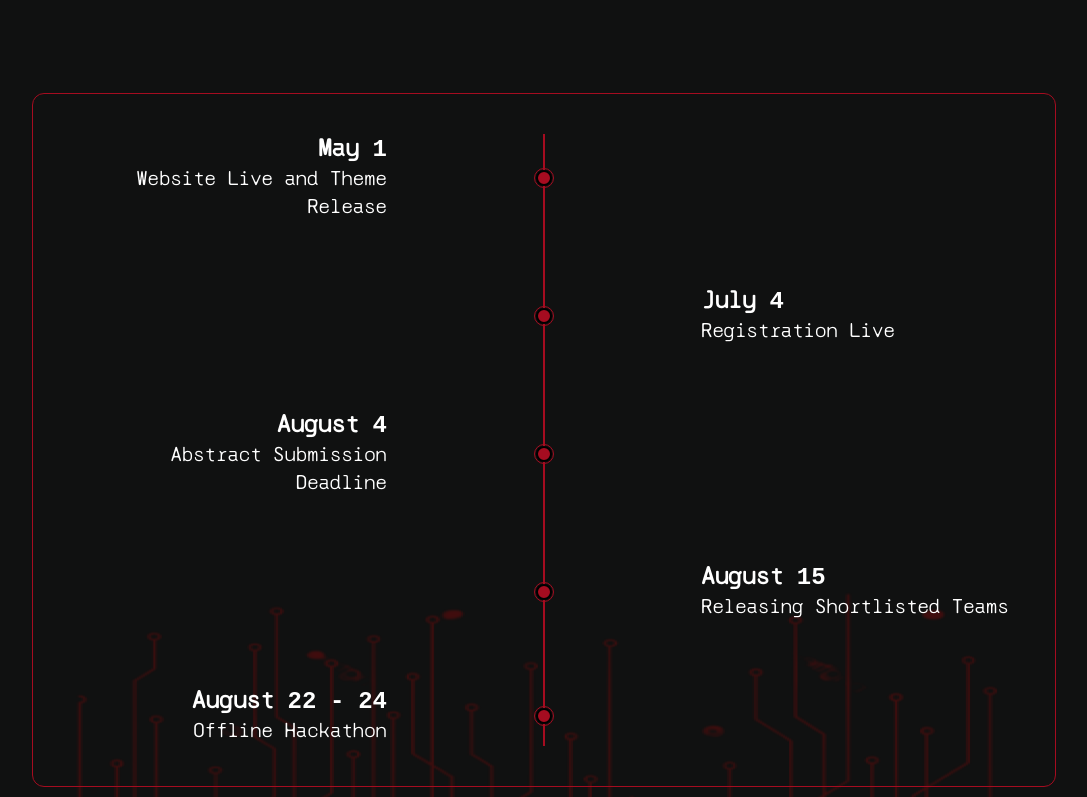
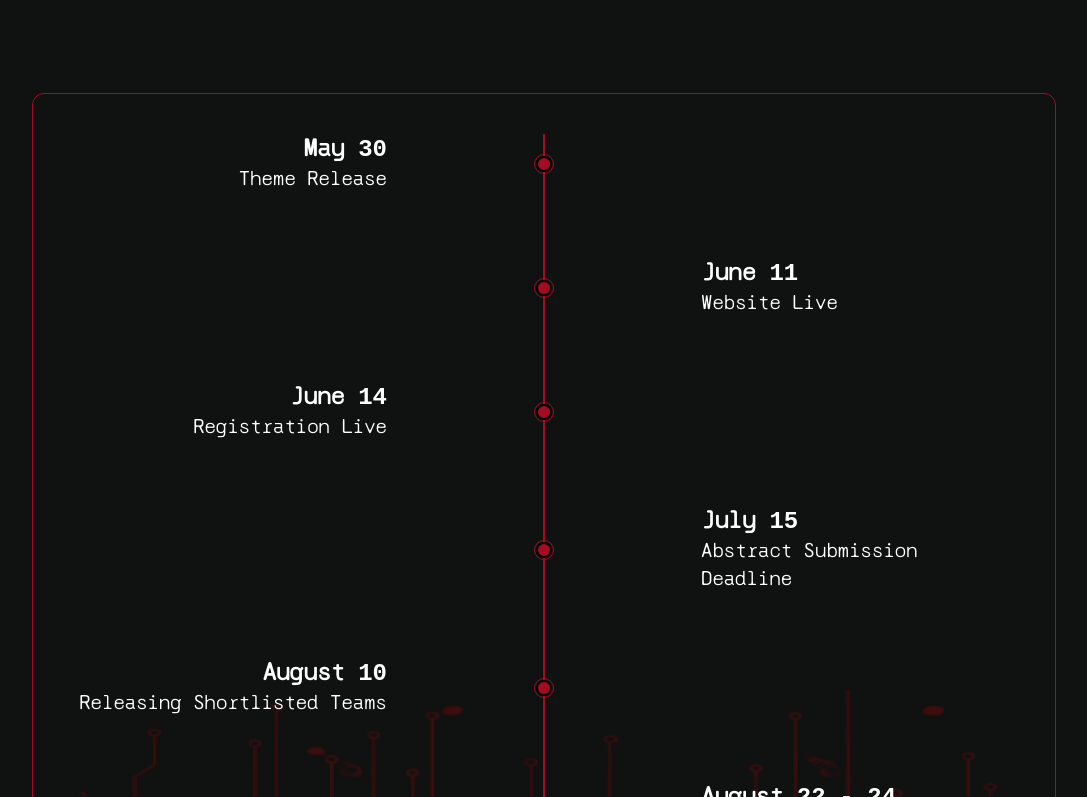
Before and after one commit to FidhaAhamed/hack25, a React (Vite) app: page / in a window 1280 px wide. Shown: the part 2623-3420 px from the top of the page, without its empty margins (96-1183 px from the left). Built offline with nearby package versions, Linux system fonts and the light colour scheme.

Commit message:
dates updated

```diff
--- a/src/Pages/Timeline/Timeline.jsx
+++ b/src/Pages/Timeline/Timeline.jsx
@@ -3,10 +3,11 @@ import Heading from "../../Components/Heading/Heading";
 import circuit from "../../assets/circuit.svg";
 
 const events = [
-  { date: "May 1", title: "Website Live and Theme Release" },
-  { date: "July 4", title: "Registration Live" },
-  { date: "August 4", title: "Abstract Submission Deadline" },
-  { date: "August 15", title: "Releasing Shortlisted Teams" },
+  { date: "May 30", title: "Theme Release" },
+  { date: "June 11", title: "Website Live" },
+  { date: "June 14", title: "Registration Live" },
+  { date: "July 15", title: "Abstract Submission Deadline" },
+  { date: "August 10", title: "Releasing Shortlisted Teams" },
   { date: "August 22 - 24", title: "Offline Hackathon" },
 ];
 
```
